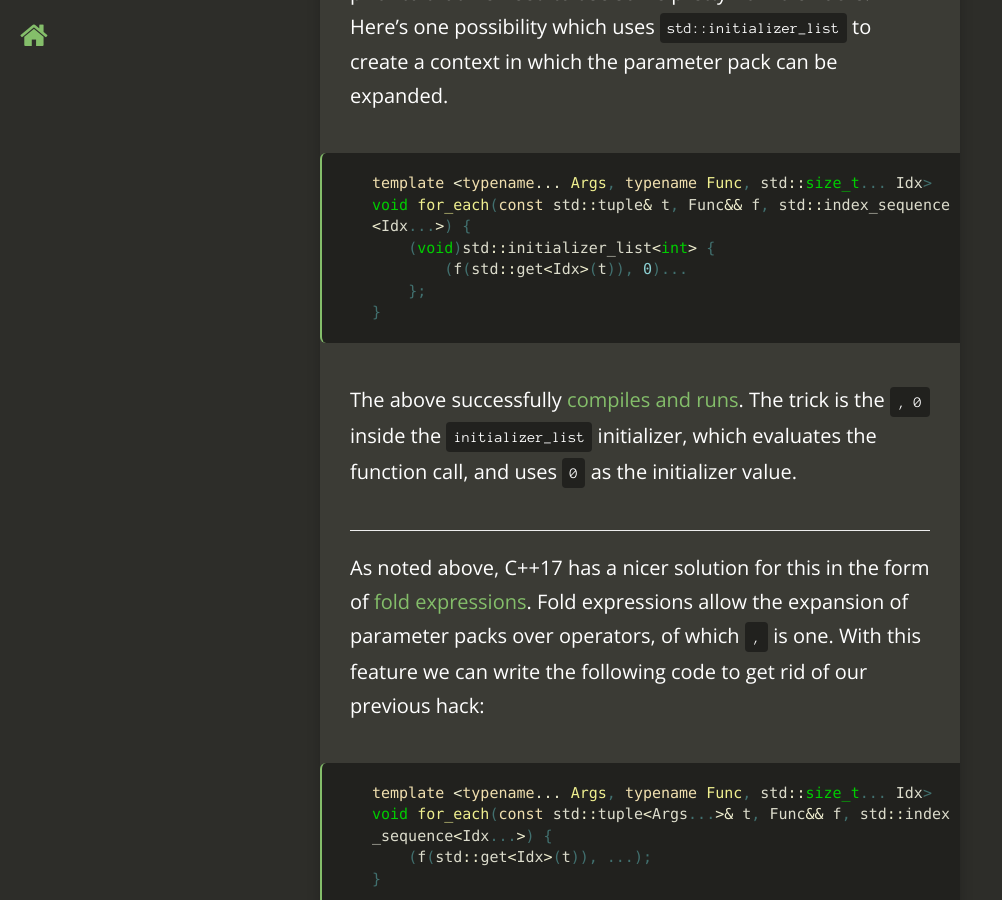
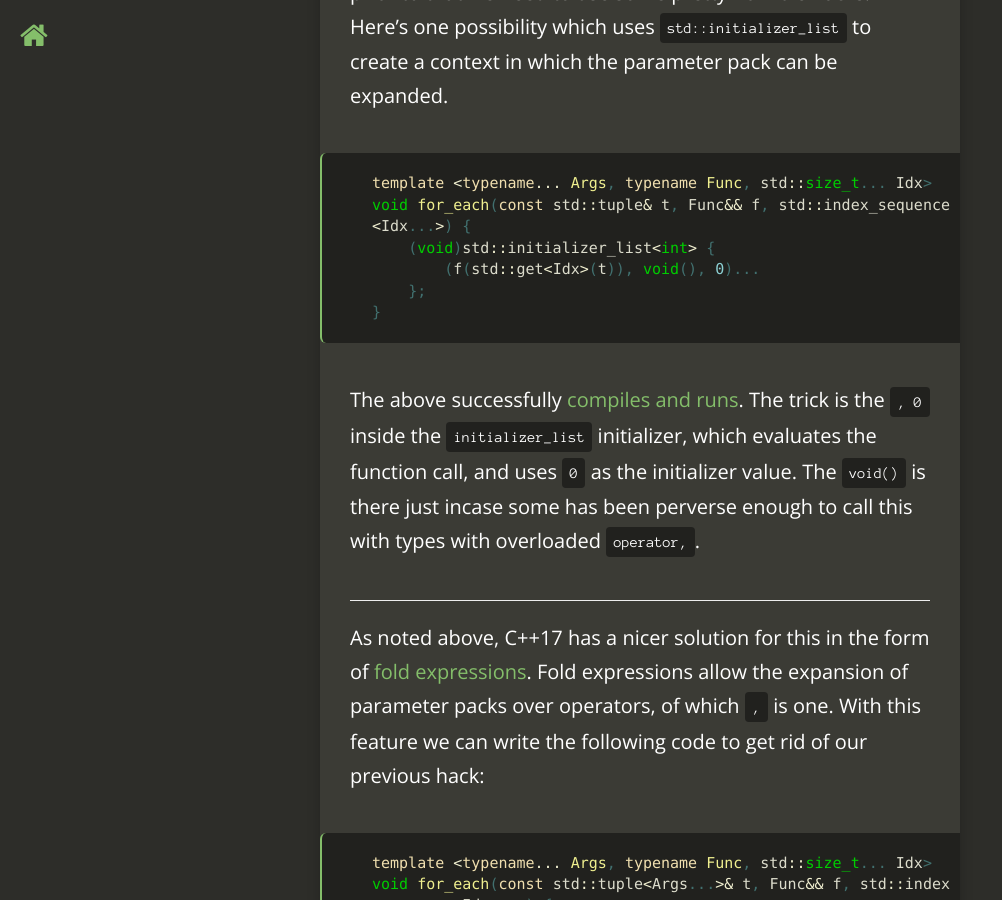
Before and after one commit to TartanLlama/tartanllama.github.io, a Jekyll site: the page built from _posts/2016-11-10-exploding-tuples-fold-expressions.md, in a window 1280 px wide and 900 px high, scrolled down 3117 px. Shown: the whole window, without its empty margins (0-1002 px from the left). Built offline with Jekyll 4.4.1, drawn with Linux system fonts in a browser that asks for light colours; nearby versions of some CDN libraries; comment, search, counter and statistics services are not loaded; some of the changed text lies outside the part shown.

Commit message:
Update exploding tuples

```diff
--- a/_posts/2016-11-10-exploding-tuples-fold-expressions.md
+++ b/_posts/2016-11-10-exploding-tuples-fold-expressions.md
@@ -66,12 +66,12 @@ Keen readers might have noticed that I lied in the above section. `f(std::get<Id
 template <typename... Args, typename Func, std::size_t... Idx>
 void for_each(const std::tuple& t, Func&& f, std::index_sequence<Idx...>) {
     (void)std::initializer_list<int> {
-        (f(std::get<Idx>(t)), 0)...
+        (f(std::get<Idx>(t)), void(), 0)...
     };
 }
 {% endhighlight %}
 
-The above successfully [compiles and runs](http://coliru.stacked-crooked.com/a/65353c2114a2187b). The trick is the `, 0` inside the `initializer_list` initializer, which evaluates the function call, and uses `0` as the initializer value.
+The above successfully [compiles and runs](http://coliru.stacked-crooked.com/a/32f5cd5194fef6c6). The trick is the `, 0` inside the `initializer_list` initializer, which evaluates the function call, and uses `0` as the initializer value. The `void()` is there just incase some has been perverse enough to call this with types with overloaded `operator,`.
 
 --------------------------
 
@@ -116,7 +116,7 @@ void for_each(const std::tuple<Args...>& t, const Func& f) {
 }
 {% endhighlight %}
 
-Here's a more generic version which uses perfect forwarding:
+Here's a more generic version which uses perfect forwarding ([live demo](http://coliru.stacked-crooked.com/a/cc57b2f481a88c9d) to play with):
 
 {% highlight cpp %}
 template <typename Tuple, typename Func>
```
